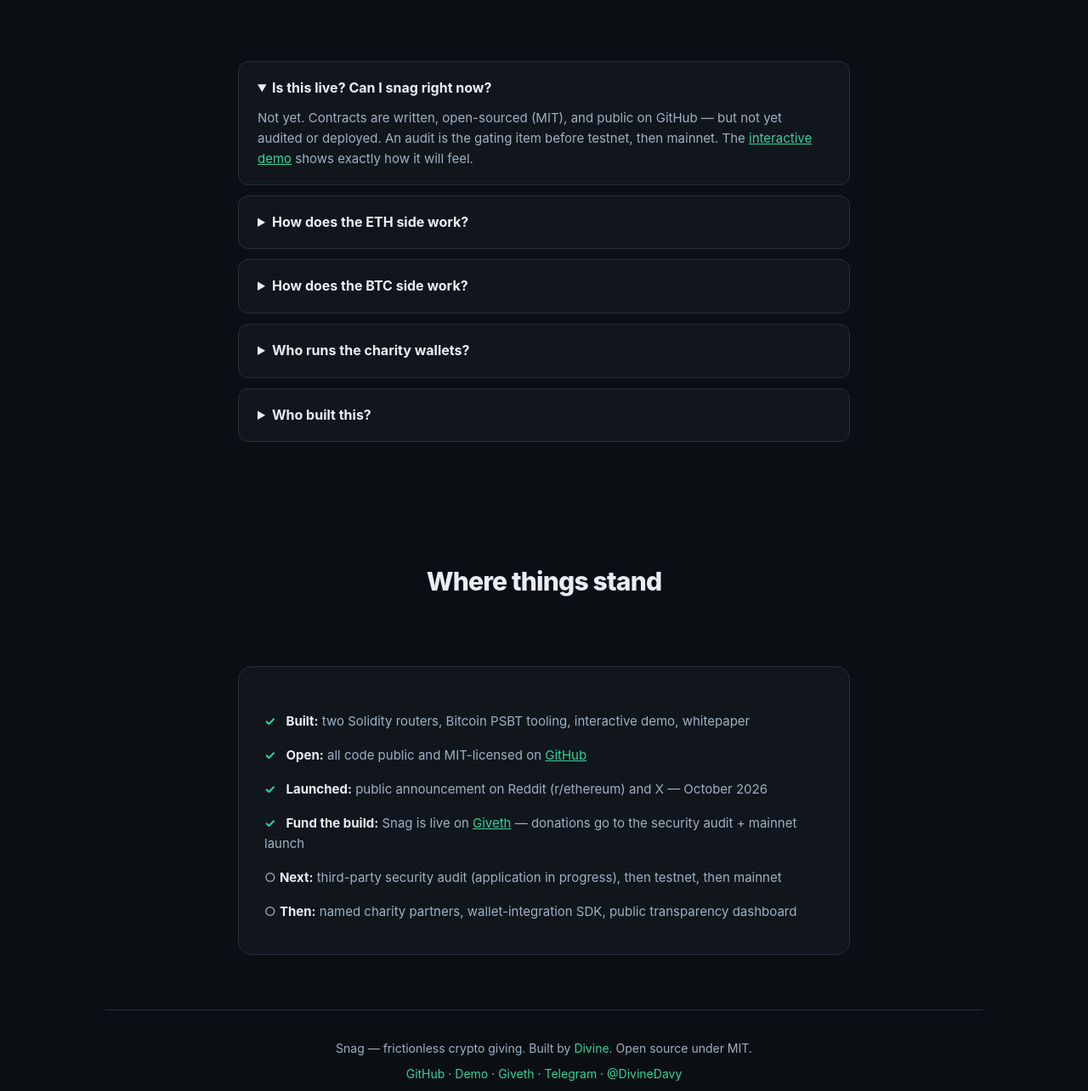
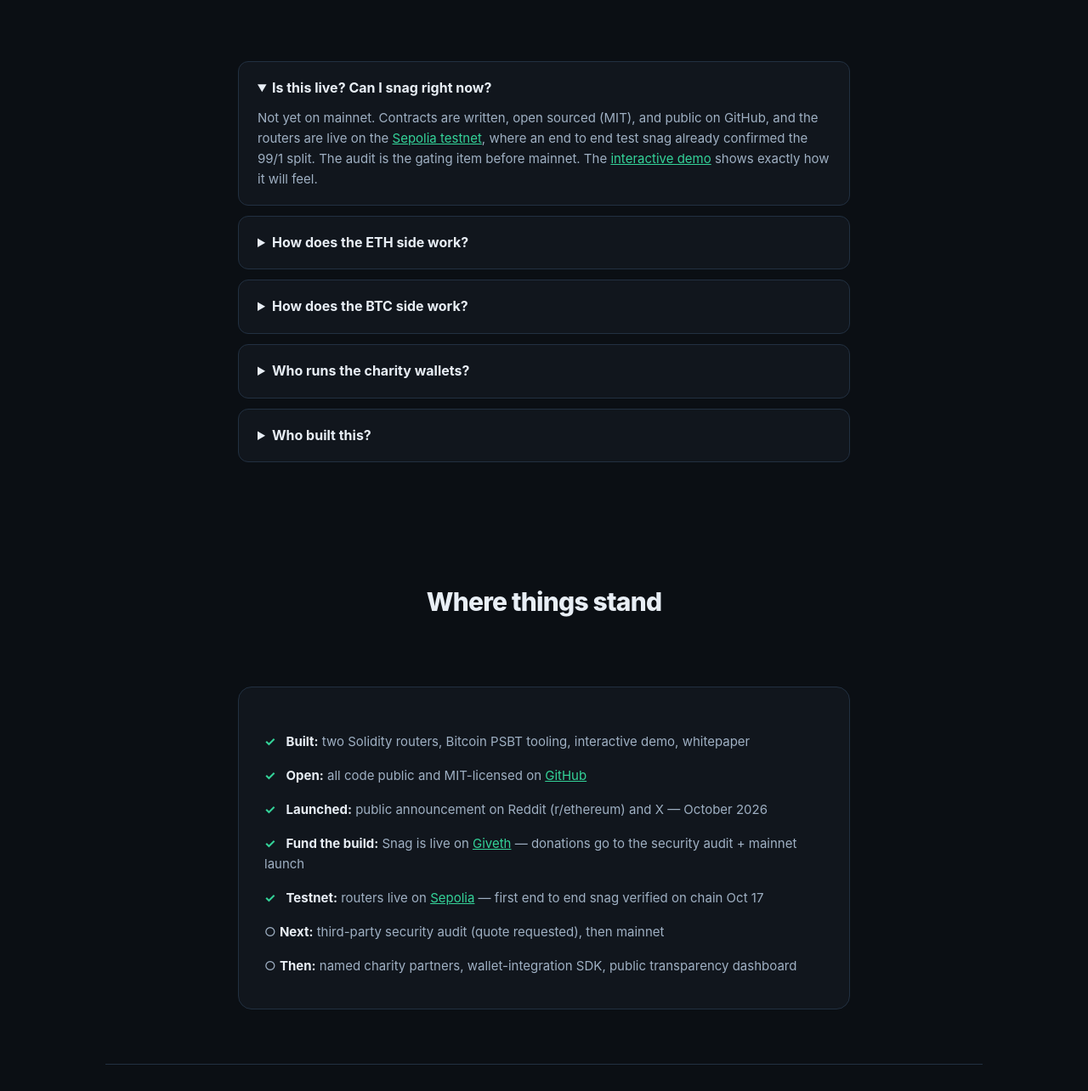
Before and after one commit to rogerldavy-snag/snag, a website: page docs/index.html in a window 1280 px wide. Shown: the part 2985-4269 px from the top of the page at 85% size. Drawn offline with Linux system fonts and the light colour scheme.

Commit message:
Fix landing page status: testnet live on Sepolia since Oct 17

```diff
--- a/docs/index.html
+++ b/docs/index.html
@@ -159,7 +159,7 @@
   <div class="faq">
     <details open>
       <summary>Is this live? Can I snag right now?</summary>
-      <p>Not yet. Contracts are written, open-sourced (MIT), and public on GitHub — but not yet audited or deployed. An audit is the gating item before testnet, then mainnet. The <a href="https://muse.ai/s/send-with-snag-nxk6txg1sxmsxzf" target="_blank" rel="noopener" style="color:var(--accent)">interactive demo</a> shows exactly how it will feel.</p>
+      <p>Not yet on mainnet. Contracts are written, open sourced (MIT), and public on GitHub, and the routers are live on the <a href="https://sepolia.etherscan.io/address/0x02Fad5B35aA4c73385cA166Edb3Da9ae9EC0b520" target="_blank" rel="noopener" style="color:var(--accent)">Sepolia testnet</a>, where an end to end test snag already confirmed the 99/1 split. The audit is the gating item before mainnet. The <a href="https://muse.ai/s/send-with-snag-nxk6txg1sxmsxzf" target="_blank" rel="noopener" style="color:var(--accent)">interactive demo</a> shows exactly how it will feel.</p>
     </details>
     <details>
       <summary>How does the ETH side work?</summary>
@@ -189,7 +189,8 @@
       <li><span class="done">✓</span> <b>Open:</b> all code public and MIT-licensed on <a href="https://github.com/rogerldavy-snag/snag" target="_blank" rel="noopener" style="color:var(--accent)">GitHub</a></li>
       <li><span class="done">✓</span> <b>Launched:</b> public announcement on Reddit (r/ethereum) and X — October 2026</li>
       <li><span class="done">✓</span> <b>Fund the build:</b> Snag is live on <a href="https://giveth.io/project/snag-frictionless-crypto-giving" target="_blank" rel="noopener" style="color:var(--accent)">Giveth</a> — donations go to the security audit + mainnet launch</li>
-      <li>○ <b>Next:</b> third-party security audit (application in progress), then testnet, then mainnet</li>
+      <li><span class="done">✓</span> <b>Testnet:</b> routers live on <a href="https://sepolia.etherscan.io/address/0x02Fad5B35aA4c73385cA166Edb3Da9ae9EC0b520" target="_blank" rel="noopener" style="color:var(--accent)">Sepolia</a> — first end to end snag verified on chain Oct 17</li>
+      <li>○ <b>Next:</b> third-party security audit (quote requested), then mainnet</li>
       <li>○ <b>Then:</b> named charity partners, wallet-integration SDK, public transparency dashboard</li>
     </ul>
   </div>
```
